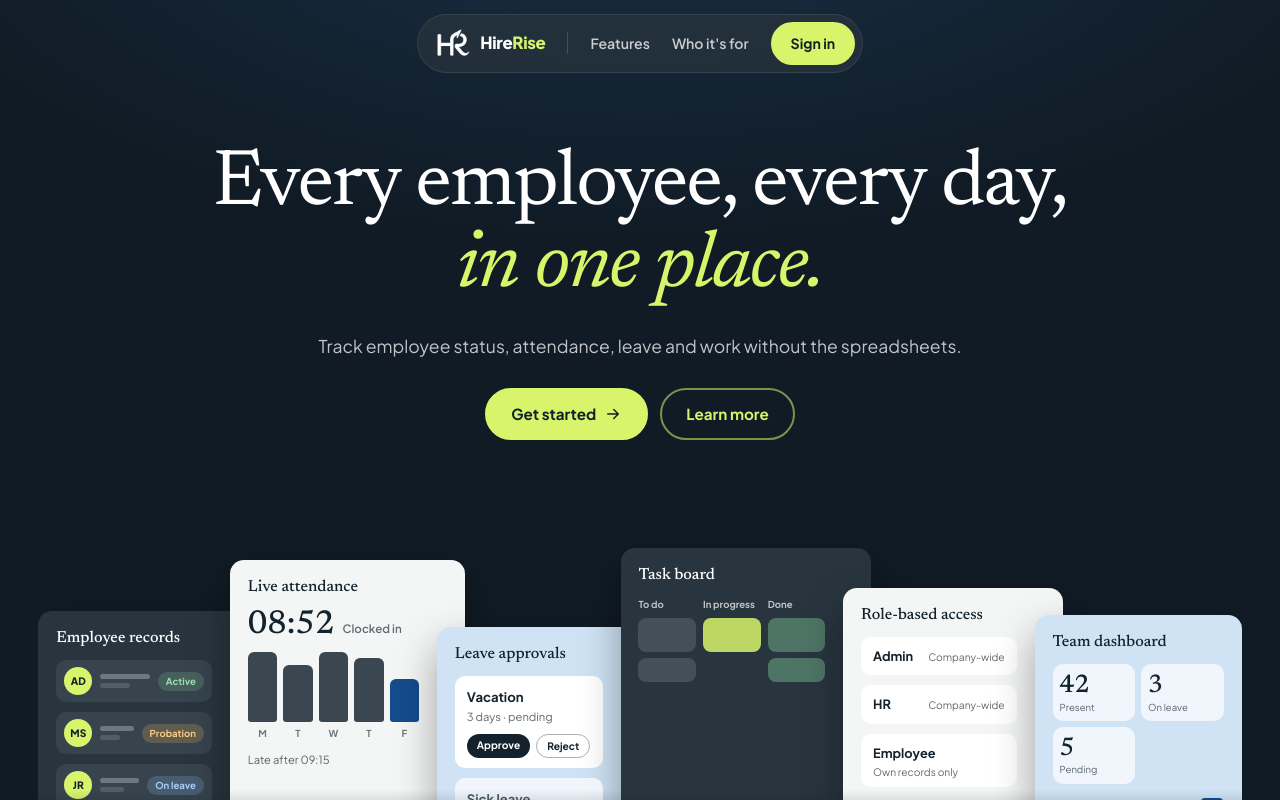
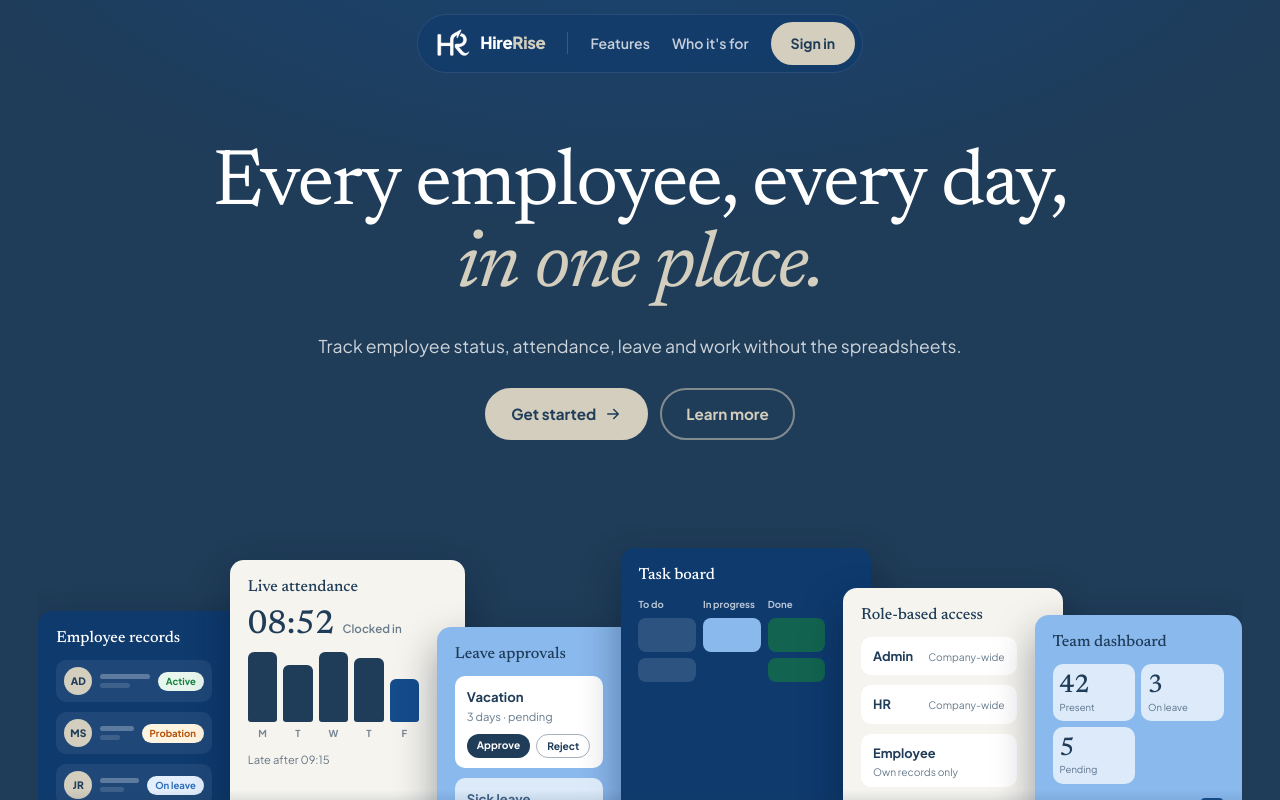
Before and after one commit to RebEmnacin/HireRise, a Vue app in the folder frontend/: page / in a window 1280 px wide. Shown: the top 800 px of the page. Built offline with nearby package versions, Linux system fonts and the light colour scheme; no server answers.

Commit message:
feat(ui): revamp landing page in the app palette

```diff
--- a/frontend/src/views/LandingView.vue
+++ b/frontend/src/views/LandingView.vue
@@ -83,7 +83,7 @@ const audiences = [
         <a href="#features" @click.prevent="go('features')">Features</a>
         <a href="#roles" @click.prevent="go('roles')">Who it's for</a>
       </nav>
-      <RouterLink :to="{ name: 'login' }" class="btn lp-btn lp-btn-lime lp-nav-cta">Sign in</RouterLink>
+      <RouterLink :to="{ name: 'login' }" class="btn lp-btn lp-btn-accent lp-nav-cta">Sign in</RouterLink>
     </header>
 
     <!-- hero -->
@@ -91,7 +91,7 @@ const audiences = [
       <h1 class="lp-title">Every employee, every day, <em>in one place.</em></h1>
       <p class="lp-sub">Track employee status, attendance, leave and work without the spreadsheets.</p>
       <div class="lp-actions">
-        <RouterLink :to="{ name: 'login' }" class="btn lp-btn lp-btn-lime">
+        <RouterLink :to="{ name: 'login' }" class="btn lp-btn lp-btn-accent">
           Get started
           <svg viewBox="0 0 24 24" aria-hidden="true"><path d="M5 12h14M13 6l6 6-6 6" /></svg>
         </RouterLink>
@@ -190,7 +190,7 @@ const audiences = [
           </ul>
         </article>
       </div>
-      <RouterLink :to="{ name: 'login' }" class="btn lp-btn lp-btn-lime lp-end">
+      <RouterLink :to="{ name: 'login' }" class="btn lp-btn lp-btn-accent lp-end">
         Get started
         <svg viewBox="0 0 24 24" aria-hidden="true"><path d="M5 12h14M13 6l6 6-6 6" /></svg>
       </RouterLink>
@@ -201,24 +201,24 @@ const audiences = [
 <style>
 /* ====== landing. Everything starts with lp- so it never clashes with the app styles ====== */
 .lp {
-  --lp-bg: #101b25;
-  --lp-lime: #d8f46b;
-  --lp-lime-hover: #e7fa94;
-  --lp-on-lime: #10202b;
-  --lp-text: rgba(255, 255, 255, 0.74);
-  --lp-dark: #28353f;
-  --lp-light: #f3f6f4;
-  --lp-blue: #cfe3f5;
-  --lp-ink: #13222d;
+  --lp-bg: var(--ink);
+  --lp-accent: var(--accent); /* the same beige the login panel and sidebar use */
+  --lp-accent-hover: var(--white);
+  --lp-on-accent: var(--ink);
+  --lp-text: rgba(255, 255, 255, 0.78);
+  --lp-dark: var(--brand-dark);
+  --lp-light: var(--bg);
+  --lp-blue: var(--light-blue);
+  --lp-ink: var(--ink);
   --lp-serif: "Newsreader", "Iowan Old Style", "Palatino Linotype", Georgia, serif;
   min-height: 100vh;
   min-height: 100svh;
   padding-top: 14px; /* padding, not a margin on the nav: a margin would leak out and show the page background above */
   overflow-x: clip;
   background:
-    radial-gradient(1100px 520px at 50% -8%, rgba(60, 120, 190, 0.22), transparent 70%),
+    radial-gradient(1100px 520px at 50% -8%, rgba(20, 76, 140, 0.55), transparent 70%),
     var(--lp-bg);
-  color: #fff;
+  color: var(--white);
 }
 
 /* ---- buttons ---- */
@@ -227,23 +227,23 @@ const audiences = [
   padding: 12px 24px;
   font-size: 0.95rem;
 }
-.lp .lp-btn-lime {
-  background: var(--lp-lime);
-  border-color: var(--lp-lime);
-  color: var(--lp-on-lime);
+.lp .lp-btn-accent {
+  background: var(--lp-accent);
+  border-color: var(--lp-accent);
+  color: var(--lp-on-accent);
 }
-.lp .lp-btn-lime:hover {
-  background: var(--lp-lime-hover);
-  border-color: var(--lp-lime-hover);
+.lp .lp-btn-accent:hover {
+  background: var(--lp-accent-hover);
+  border-color: var(--lp-accent-hover);
 }
 .lp .lp-btn-ghost {
   background: transparent;
-  border-color: rgba(216, 244, 107, 0.55);
-  color: var(--lp-lime);
+  border-color: rgba(211, 206, 190, 0.55);
+  color: var(--lp-accent);
 }
 .lp .lp-btn-ghost:hover {
-  background: rgba(216, 244, 107, 0.12);
-  border-color: var(--lp-lime);
+  background: rgba(211, 206, 190, 0.14);
+  border-color: var(--lp-accent);
 }
 .lp .btn svg {
   transition: transform 0.2s;
@@ -253,7 +253,7 @@ const audiences = [
 }
 .lp .btn:focus-visible,
 .lp-links a:focus-visible {
-  outline: 2px solid var(--lp-lime);
+  outline: 2px solid var(--lp-accent);
   outline-offset: 3px;
 }
 
@@ -271,20 +271,20 @@ const audiences = [
   padding: 7px 7px 7px 18px;
   border: 1px solid rgba(255, 255, 255, 0.09);
   border-radius: 999px;
-  background: rgba(40, 53, 63, 0.7);
+  background: rgba(14, 58, 110, 0.55);
   backdrop-filter: blur(14px);
   -webkit-backdrop-filter: blur(14px);
 }
 .lp .brand {
   font-size: 1.05rem;
-  color: #fff;
+  color: var(--white);
 }
 .lp .brand-logo {
   height: 28px;
   filter: brightness(0) invert(1); /* the logo is navy, so turn it white on this dark page */
 }
 .lp .brand .rise {
-  color: var(--lp-lime);
+  color: var(--lp-accent);
 }
 .lp-sep {
   width: 1px;
@@ -302,7 +302,7 @@ const audiences = [
   transition: color 0.2s;
 }
 .lp-links a:hover {
-  color: #fff;
+  color: var(--white);
 }
 .lp .lp-nav-cta {
   padding: 8px 18px;
@@ -330,7 +330,7 @@ const audiences = [
 .lp-h2 em {
   display: block; /* the accent phrase always sits on its own line */
   font-style: italic;
-  color: var(--lp-lime);
+  color: var(--lp-accent);
 }
 .lp-sub {
   max-width: 52ch;
@@ -372,7 +372,7 @@ const audiences = [
   margin-bottom: calc(var(--sink) * -1);
   padding: var(--pad);
   border-radius: 14px;
-  box-shadow: 0 18px 40px rgba(0, 0, 0, 0.35);
+  box-shadow: 0 18px 40px rgba(6, 22, 42, 0.4);
   transition: transform 0.3s ease, box-shadow 0.3s ease;
 }
 /* each tile sits on top of the one before it, so only its RIGHT edge is covered:
@@ -382,9 +382,9 @@ const audiences = [
 .lp-tile:hover {
   z-index: 5;
   transform: translateY(-8px);
-  box-shadow: 0 26px 50px rgba(0, 0, 0, 0.45);
+  box-shadow: 0 26px 50px rgba(6, 22, 42, 0.5);
 }
-.t-dark { background: var(--lp-dark); color: #fff; }
+.t-dark { background: var(--lp-dark); color: var(--white); }
 .t-light { background: var(--lp-light); color: var(--lp-ink); }
 .t-blue { background: var(--lp-blue); color: var(--lp-ink); }
 
@@ -422,8 +422,8 @@ const audiences = [
   width: 28px;
   height: 28px;
   border-radius: 50%;
-  background: var(--lp-lime);
-  color: var(--lp-on-lime);
+  background: var(--lp-accent);
+  color: var(--lp-on-accent);
   font-size: 0.64rem;
   font-weight: 800;
 }
@@ -438,9 +438,9 @@ const audiences = [
   font-weight: 700;
   white-space: nowrap;
 }
-.lp-chip.ok { background: rgba(134, 209, 159, 0.2); color: #9be0b3; }
-.lp-chip.warn { background: rgba(255, 190, 90, 0.2); color: #ffc980; }
-.lp-chip.info { background: rgba(138, 185, 238, 0.22); color: #a9cdf5; }
+.lp-chip.ok { background: var(--green-soft); color: var(--green); }
+.lp-chip.warn { background: var(--amber-soft); color: var(--amber); }
+.lp-chip.info { background: var(--blue-soft); color: var(--blue); }
 
 /* attendance */
 .lp-clock { display: flex; align-items: baseline; gap: 8px; }
@@ -448,7 +448,7 @@ const audiences = [
 .lp-clock span { font-size: 0.72rem; font-weight: 600; opacity: 0.65; }
 .lp-bars { display: flex; align-items: flex-end; gap: 6px; height: clamp(76px, 7vw, 100px); }
 .lp-bars span { flex: 1; display: flex; flex-direction: column; justify-content: flex-end; align-items: center; gap: 4px; height: 100%; }
-.lp-bars i { width: 100%; border-radius: 6px 6px 3px 3px; background: rgba(19, 34, 45, 0.82); }
+.lp-bars i { width: 100%; border-radius: 6px 6px 3px 3px; background: var(--ink); }
 .lp-bars .today i { background: var(--brand); }
 .lp-bars em { font-style: normal; font-size: 0.6rem; font-weight: 700; opacity: 0.6; }
 
@@ -458,7 +458,7 @@ const audiences = [
   gap: 2px;
   padding: 10px 12px;
   border-radius: 10px;
-  background: #fff;
+  background: var(--white);
 }
 .lp-req b { font-size: 0.82rem; }
 .lp-req-actions { display: flex; gap: 6px; margin-top: 8px; }
@@ -469,8 +469,8 @@ const audiences = [
   font-style: normal;
   font-weight: 700;
 }
-.lp-req-actions .yes { background: var(--lp-ink); color: #fff; }
-.lp-req-actions .no { border: 1.5px solid rgba(19, 34, 45, 0.35); }
+.lp-req-actions .yes { background: var(--lp-ink); color: var(--white); }
+.lp-req-actions .no { border: 1.5px solid rgba(31, 60, 88, 0.4); }
 .lp-req.done { opacity: 0.7; }
 
 /* task board */
@@ -479,8 +479,8 @@ const audiences = [
 .lp-board em { font-style: normal; font-size: 0.6rem; font-weight: 700; opacity: 0.7; white-space: nowrap; overflow: hidden; text-overflow: ellipsis; }
 .lp-board i { height: 34px; border-radius: 8px; background: rgba(255, 255, 255, 0.13); }
 .lp-board i.short { height: 24px; }
-.lp-board i.hot { background: rgba(216, 244, 107, 0.85); }
-.lp-board i.ok { background: rgba(134, 209, 159, 0.4); }
+.lp-board i.hot { background: var(--light-blue); }
+.lp-board i.ok { background: color-mix(in srgb, var(--green) 60%, transparent); }
 
 /* access */
 .lp-role {
@@ -491,7 +491,7 @@ const audiences = [
   gap: 2px 8px;
   padding: 9px 12px;
   border-radius: 10px;
-  background: #fff;
+  background: var(--white);
 }
 .lp-role b { font-size: 0.8rem; }
 .lp-role small { font-size: 0.64rem; }
@@ -503,7 +503,7 @@ const audiences = [
 .lp-stats small { font-size: 0.6rem; }
 .lp-stats b { display: block; font-family: var(--lp-serif); font-size: clamp(1.2rem, 2vw, 1.7rem); font-weight: 500; line-height: 1.1; }
 .lp-spark { display: flex; align-items: flex-end; gap: 6px; height: clamp(36px, 4.5vw, 60px); }
-.lp-spark i { flex: 1; height: var(--s); border-radius: 5px 5px 2px 2px; background: rgba(19, 34, 45, 0.78); }
+.lp-spark i { flex: 1; height: var(--s); border-radius: 5px 5px 2px 2px; background: var(--ink); }
 .lp-spark i:last-child { background: var(--brand); }
 
 /* ---- who it's for ---- */
@@ -560,7 +560,7 @@ const audiences = [
   width: 8px;
   height: 8px;
   border-radius: 50%;
-  background: var(--lp-lime);
+  background: var(--lp-accent);
 }
 
 /* ---- entrance motion ---- */
```
